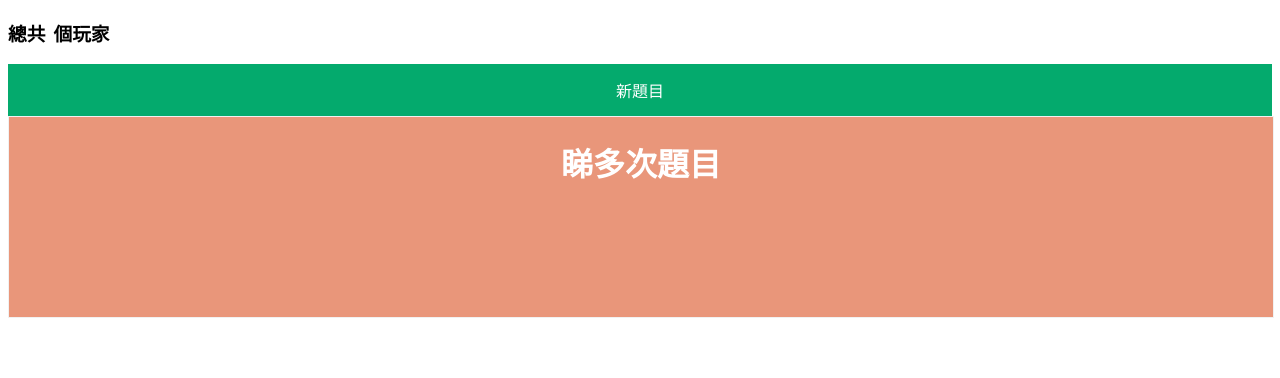
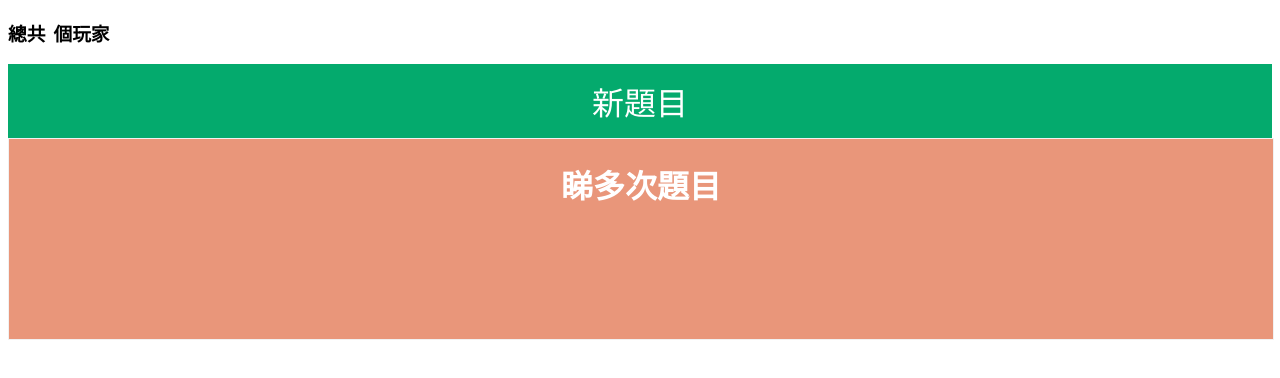
Before and after one commit to ming030890/game-spy, a website: page public/index.html in a window 1280 px wide. Drawn offline with Linux system fonts and the light colour scheme.

Commit message:
bigger font

```diff
--- a/public/main.css
+++ b/public/main.css
@@ -51,7 +51,7 @@
     background-color: #04AA6D;
     color: white;
     padding: 14px 28px;
-    font-size: 16px;
+    font-size: 2.0em;
     cursor: pointer;
     text-align: center;
   }
```
